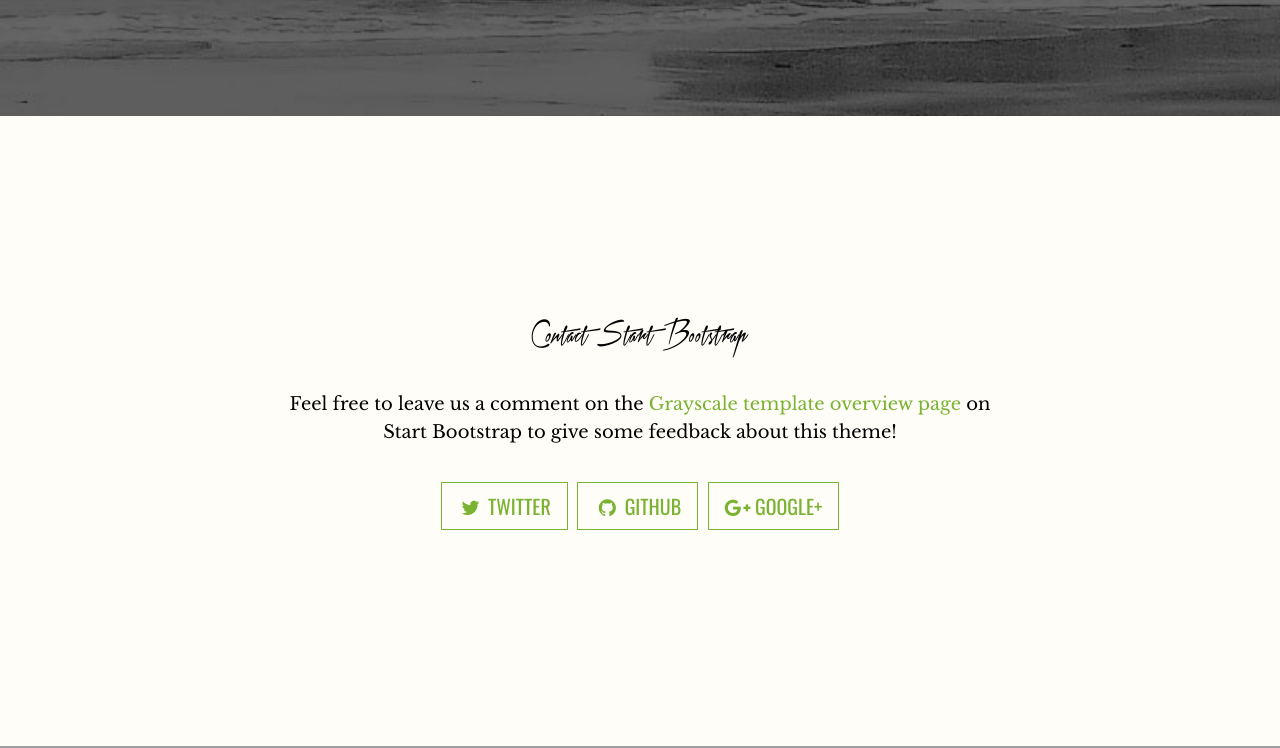
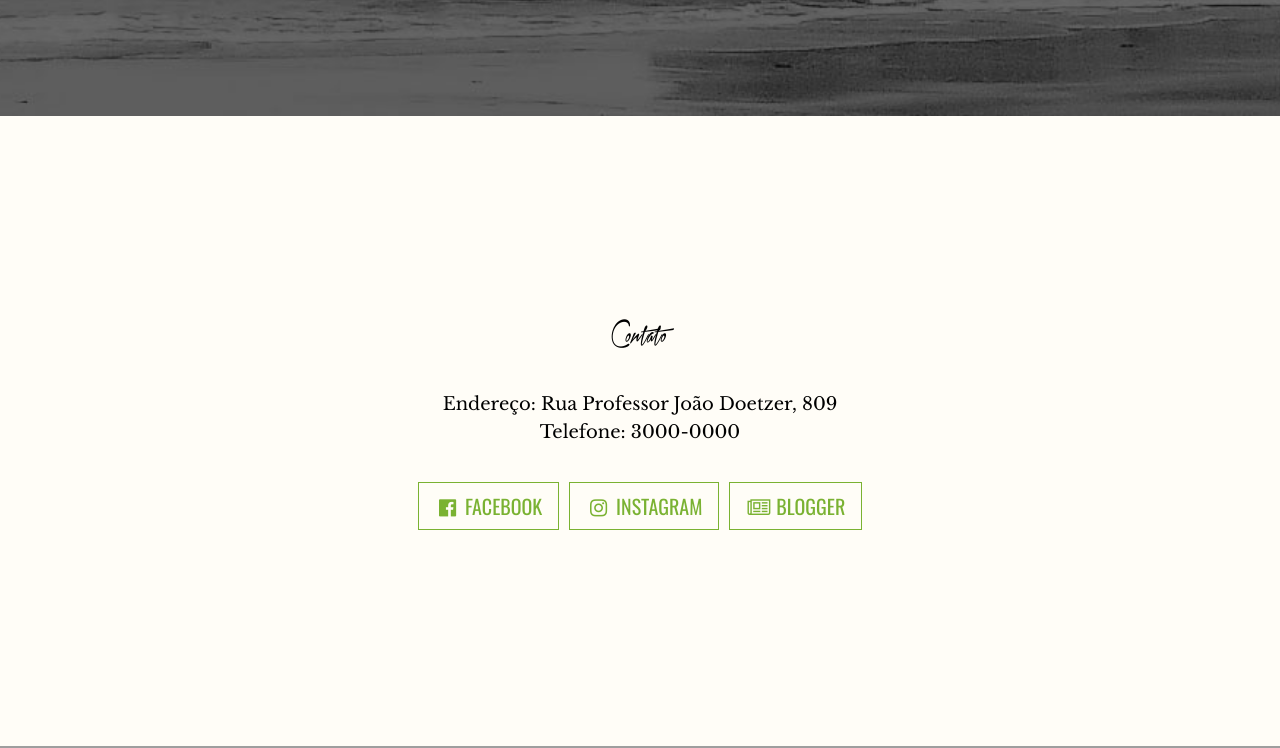
Before and after one commit to chjonCodes/chjonCodes.github.io, a website: page esperancajardim/index.html in a window 1280 px wide. Shown: the part 2049-2797 px from the top of the page. Drawn offline with nearby package versions, Linux system fonts and the light colour scheme; some packages are replaced by stand-ins of ours; grey boxes are pictures that could not be loaded.

Commit message:
I forgot the index
Signed-off-by: Jonathan <jonathanbrasil10@hotmail.com>

```diff
--- a/esperancajardim/index.html
+++ b/esperancajardim/index.html
@@ -41,20 +41,20 @@
         </button>
         <div class="collapse navbar-collapse" id="navbarResponsive">
           <ul class="navbar-nav ml-auto">
+          	<li class="nav-item">
+              <a class="nav-link js-scroll-trigger" href="#eventos">Eventos</a>
+            </li>
             <li class="nav-item">
               <a class="nav-link js-scroll-trigger" href="#sobre">Sobre</a>
-            </li>
-            <li class="nav-item">
-              <a class="nav-link js-scroll-trigger" href="#pastores">Pastores</a>
             </li>
             <li class="nav-item">
               <a class="nav-link js-scroll-trigger" href="#ministerios">Ministérios</a>
             </li>
             <li class="nav-item">
-              <a class="nav-link js-scroll-trigger" href="#eventos">Eventos</a>
+              <a class="nav-link js-scroll-trigger" href="#contato">Contato</a>
             </li>
             <li class="nav-item">
-              <a class="nav-link js-scroll-trigger" href="#contato">Contato</a>
+              <a class="nav-link" href="http://blog.esperanca.ga">Blog</a>
             </li>
           </ul>
         </div>
@@ -83,7 +83,7 @@
       <div class="container">
         <div class="row">
           <div class="col-lg-8 mx-auto">
-            <h2>About Grayscale</h2>
+            <h2>Sobre</h2>
             <p>Grayscale is a free Bootstrap theme created by Start Bootstrap. It can be yours right now, simply download the template on
               <a href="http://startbootstrap.com/template-overviews/grayscale/">the preview page</a>. The theme is open source, and you can use it for any purpose, personal or commercial.</p>
             <p>This theme features stock photos by
@@ -97,10 +97,10 @@
     </section>
 
     <!-- Download Section -->
-    <section id="pastores" class="download-section content-section text-center">
+    <section id="ministerios" class="download-section content-section text-center">
       <div class="container">
         <div class="col-lg-8 mx-auto">
-          <h2>Download Grayscale</h2>
+          <h2>Ministérios</h2>
           <p>You can download Grayscale for free on the preview page at Start Bootstrap.</p>
           <a href="http://startbootstrap.com/template-overviews/grayscale/" class="btn btn-default btn-lg">Visit Download Page</a>
         </div>
@@ -108,31 +108,31 @@
     </section>
 
     <!-- Contact Section -->
-    <section id="ministerios" class="content-section text-center">
+    <section id="contato" class="content-section text-center">
       <div class="container">
         <div class="row">
           <div class="col-lg-8 mx-auto">
-            <h2>Contact Start Bootstrap</h2>
-            <p>Feel free to leave us a comment on the
-              <a href="http://startbootstrap.com/template-overviews/grayscale/">Grayscale template overview page</a>
-              on Start Bootstrap to give some feedback about this theme!</p>
+            <h2>Contato</h2>
+            <p>Endereço: Rua Professor João Doetzer, 809
+               <br/>Telefone: 3000-0000
+            </p>
             <ul class="list-inline banner-social-buttons">
               <li class="list-inline-item">
-                <a href="https://twitter.com/SBootstrap" class="btn btn-default btn-lg">
-                  <i class="fa fa-twitter fa-fw"></i>
-                  <span class="network-name">Twitter</span>
+                <a href="https://www.facebook.com/Esperancajardim" class="btn btn-default btn-lg">
+                  <i class="fa fa-facebook-official fa-fw"></i>
+                  <span class="network-name">Facebook</span>
                 </a>
               </li>
               <li class="list-inline-item">
-                <a href="https://github.com/BlackrockDigital/startbootstrap" class="btn btn-default btn-lg">
-                  <i class="fa fa-github fa-fw"></i>
-                  <span class="network-name">Github</span>
+                <a href="https://www.facebook.com/Esperancajardim" class="btn btn-default btn-lg">
+                  <i class="fa fa-instagram fa-fw"></i>
+                  <span class="network-name">Instagram</span>
                 </a>
               </li>
               <li class="list-inline-item">
-                <a href="https://plus.google.com/+Startbootstrap/posts" class="btn btn-default btn-lg">
-                  <i class="fa fa-google-plus fa-fw"></i>
-                  <span class="network-name">Google+</span>
+                <a href="https://www.facebook.com/Esperancajardim" class="btn btn-default btn-lg">
+                  <i class="fa fa-newspaper-o fa-fw"></i>
+                  <span class="network-name">Blogger</span>
                 </a>
               </li>
             </ul>
```
